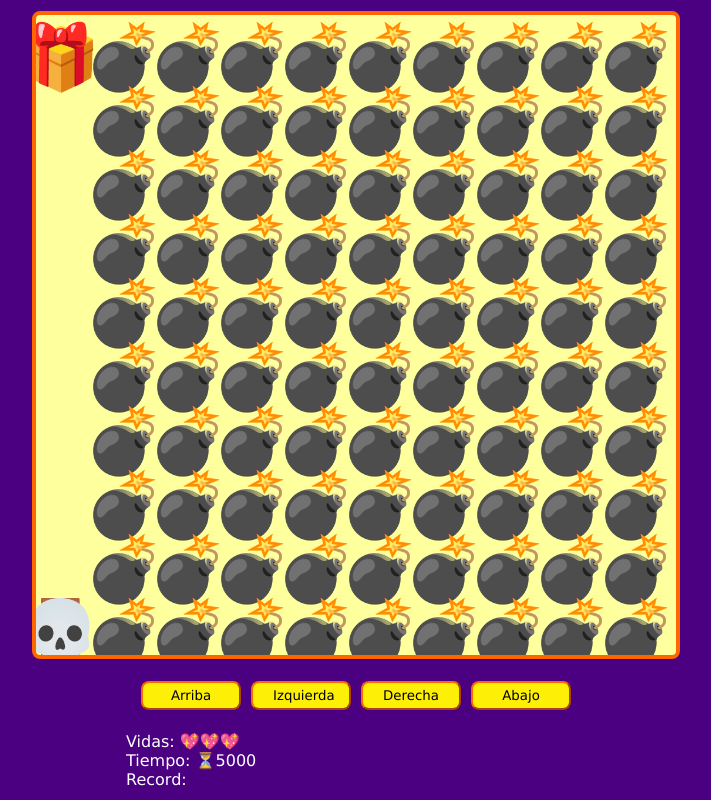
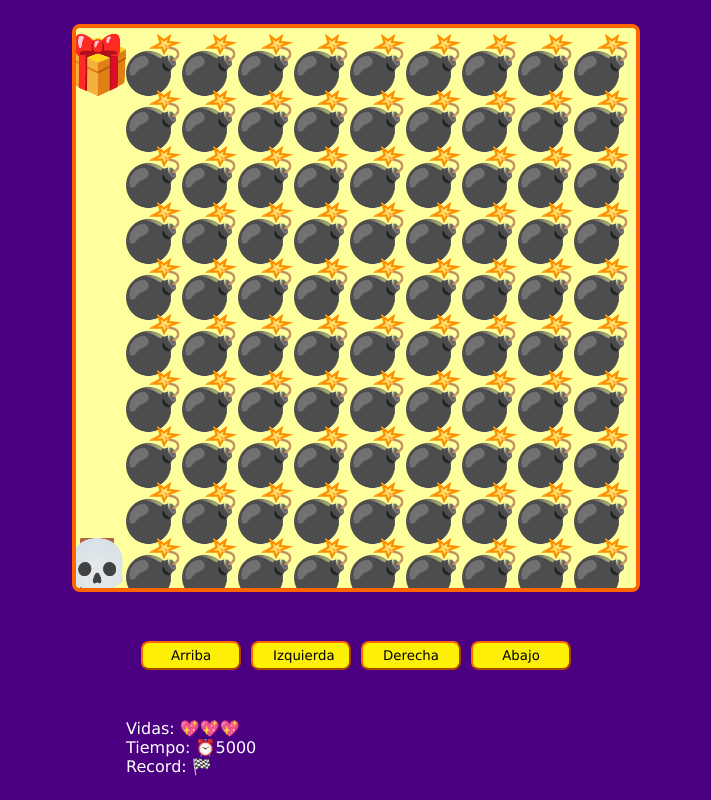
Before and after one commit to JCZ-Cerini/videogame-JS, a plain HTML site: page index.html in a window 1280 px wide. Shown: the whole page, without its empty margins (284-995 px from the left). Drawn offline with Linux system fonts and the light colour scheme.

Commit message:
Debugin exitoso

```diff
--- a/game.js
+++ b/game.js
@@ -20,7 +20,7 @@ let timeInterval;
 
 const playerPosition = {
     x: undefined,
-    y: undefined
+    y: undefined,
 }
 const giftPosition = {
     x: undefined,
@@ -33,16 +33,21 @@ window.addEventListener('resize', setCanvasSize);
 
 function setCanvasSize() {
     if (window.innerHeight > window.innerWidth) {
-        canvasSize = window.innerWidth * 0.8;
+        canvasSize = window.innerWidth * 0.7;
     } else {
-            canvasSize = window.innerHeight * 0.8;
+        canvasSize = window.innerHeight * 0.7;
     }
+
+    canvasSize = Number(canvasSize.toFixed(0));
 
     canvas.setAttribute('width', canvasSize);
     canvas.setAttribute('height', canvasSize);
 
-    elementsSize = canvasSize / 10;
+    elementsSize = Number((canvasSize / 10).toFixed(0));
 
+
+    playerPosition.x = undefined;
+    playerPosition.y = undefined;
     startGame()
 }
 function startGame() {
@@ -102,8 +107,8 @@ function startGame() {
     movePlayer();
 }
 function movePlayer() {
-    const giftCollisionX = playerPosition.x.toFixed(3) == giftPosition.x.toFixed(3);
-    const giftCollisionY = playerPosition.y.toFixed(3) == giftPosition.y.toFixed(3);
+    const giftCollisionX = playerPosition.x == giftPosition.x;
+    const giftCollisionY = playerPosition.y == giftPosition.y;
     const giftCollision = giftCollisionX && giftCollisionY;
 
     if (giftCollision) {
@@ -111,8 +116,8 @@ function movePlayer() {
     }
 
     const enemyCollision = enemyPositions.find(enemy => {
-        const enemyCollisionX = enemy.x.toFixed(3) == playerPosition.x.toFixed(3);
-        const enemyCollisionY = enemy.y.toFixed(3) == playerPosition.y.toFixed(3);
+        const enemyCollisionX = enemy.x == playerPosition.x;
+        const enemyCollisionY = enemy.y == playerPosition.y;
         return enemyCollisionX && enemyCollisionY;
     });
 
--- a/index.html
+++ b/index.html
@@ -20,8 +20,8 @@
 
         <div class="messages">
             <p>Vidas: <span id="lives"></span></p>
-            <p>Tiempo: ⏳<span id="time"></span></p>
-            <p>Record: <span id="record"></span></p>
+            <p>Tiempo: ⏰<span id="time"></span></p>
+            <p>Record: 🏁<span id="record"></span></p>
             <p id="result"></p>
         </div>
     </div>
--- a/style.css
+++ b/style.css
@@ -53,6 +53,6 @@ p {
     width: 100%;
 }
 @media (max-width: 440px) {
-    button { margin-top: 25px; }
+    button { margin-top: 5px; }
     #up, #down { margin-left: 100%; margin-right: 100%; }
 }
```
